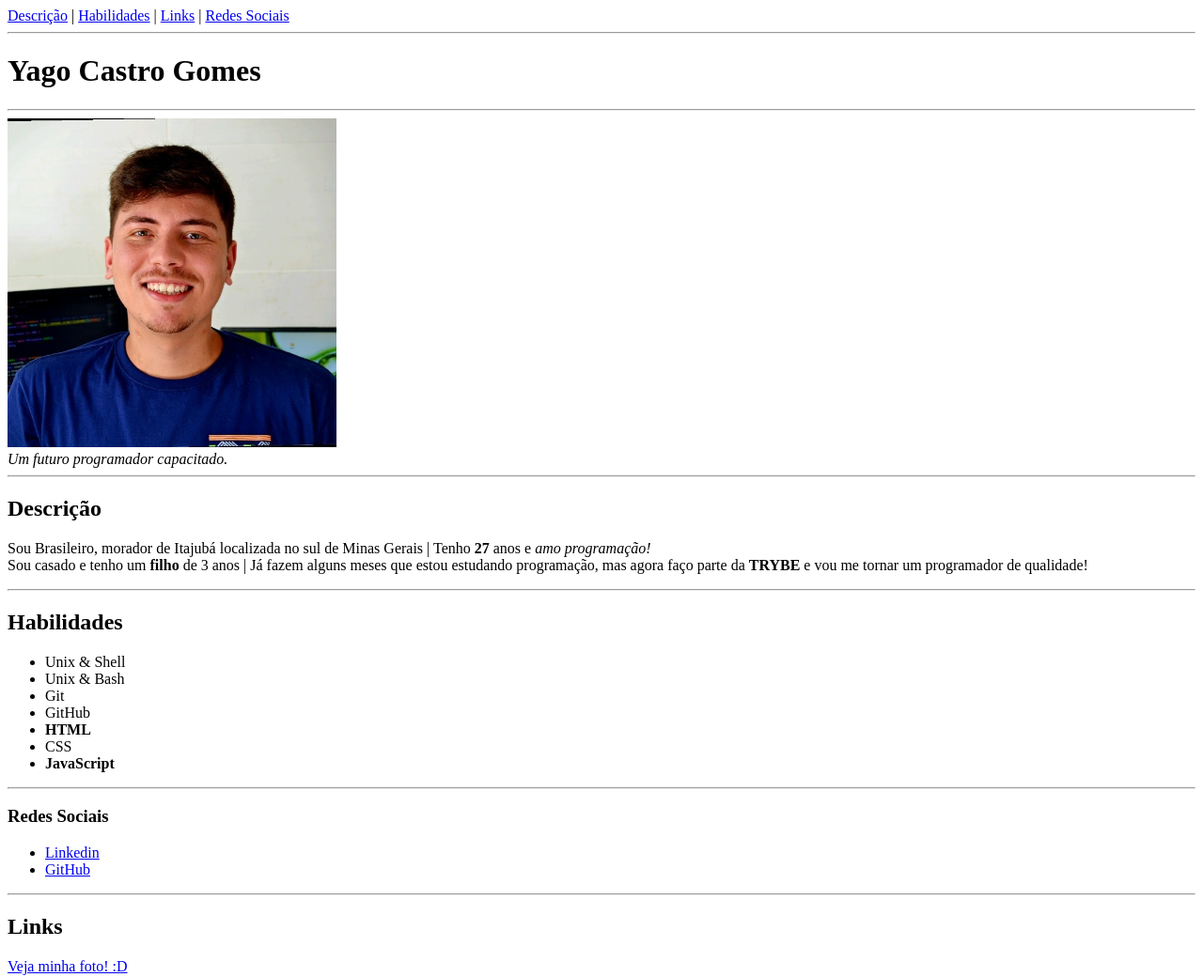
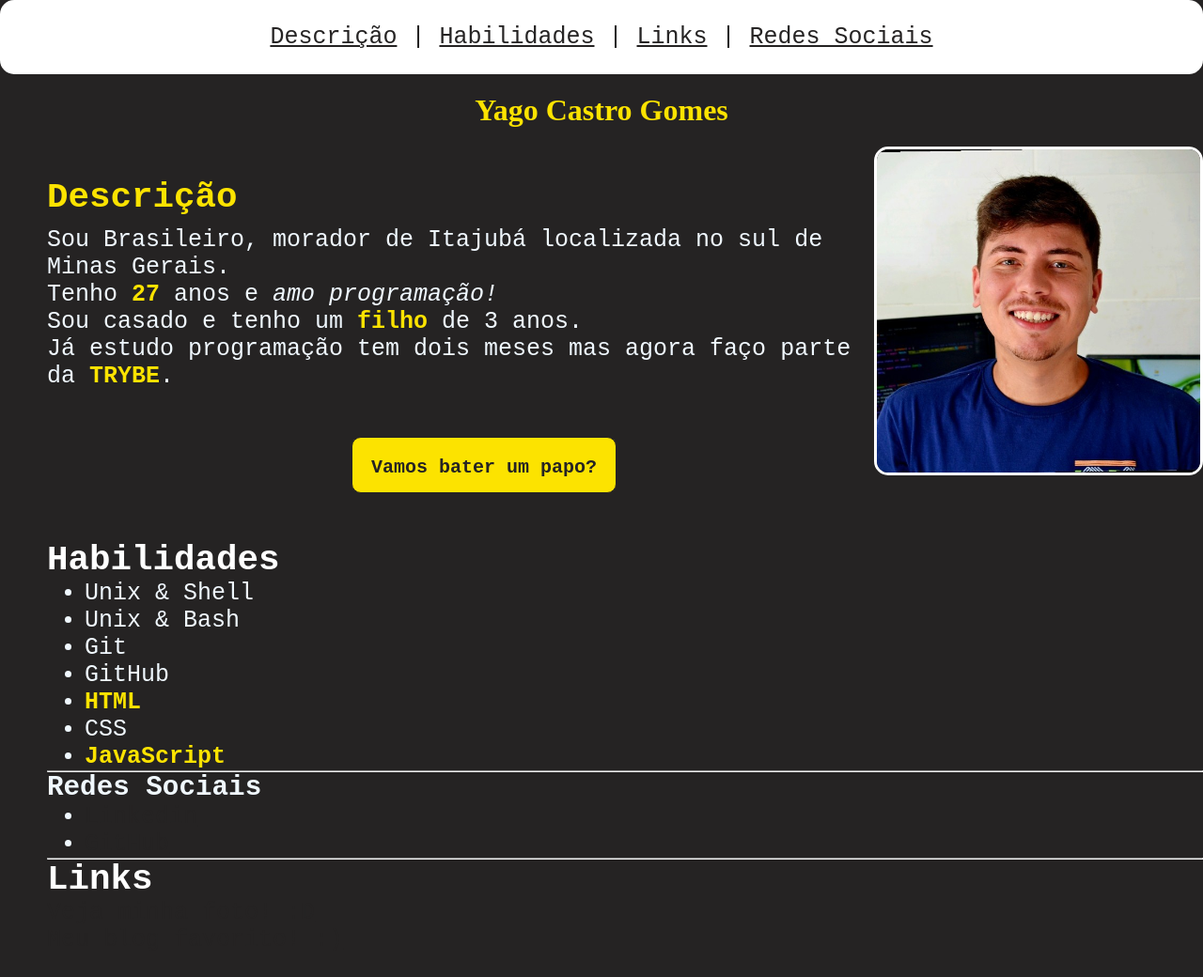
Before and after one commit to yago-castro-gomes/yago-castro-gomes.github.io, a plain HTML site: page index.html in a window 1280 px wide. Shown: the top 1040 px of the page at 94% size. Drawn offline with Linux system fonts and the light colour scheme.

Commit message:
Mudei um pouco meu site

```diff
--- a/index.html
+++ b/index.html
@@ -5,26 +5,39 @@
     <meta charset="UTF-8">
     <meta http-equiv="X-UA-Compatible" content="IE=edge">
     <meta name="viewport" content="width=device-width, initial-scale=1.0">
+    <link rel="stylesheet" href="style.css">
     <title>Portifólio</title>
 </head>
+<div class="header">
     <a href="#descr">Descrição</a> |
     <a href="#habilidades">Habilidades</a> |
     <a href="#links">Links</a> |
     <a href="#redes">Redes Sociais</a>
+</div>
 
-<br>
-<hr>
 <h1>Yago Castro Gomes</h1>
-<hr>
+
+<div class="aling-photo">
 
     <img src="./1659283413272.jpeg" width="350px" id="foto"></br>
-<em>Um futuro programador capacitado.</em>
-<hr>
+
+</div>
+
+<div class="description">
     <h2 id="descr">Descrição</h2>
-Sou Brasileiro, morador de Itajubá localizada no sul de Minas Gerais | Tenho <strong>27</strong> anos e <em>amo
-    programação!</em></br>Sou casado e tenho um <strong>filho</strong> de 3 anos | Já fazem alguns meses que estou
-estudando programação, mas agora faço parte da <strong>TRYBE</strong> e vou me tornar um programador de qualidade!</p>
-<hr>
+    Sou Brasileiro, morador de Itajubá localizada no sul de Minas Gerais. </br> Tenho <strong>27</strong> anos e <em>amo
+        programação!</em></br>Sou casado e tenho um <strong>filho</strong> de 3 anos. </br> Já estudo programação tem
+    dois meses mas agora faço parte da <strong>TRYBE</strong>.
+    <div id="button-papo">
+        <button type="submit">Vamos bater um papo?</button>
+    </div>
+
+
+
+
+
+
+
 
 <h2>Habilidades</h2>
 <ul id="habilidades">
--- /dev/null
+++ b/style.css
@@ -0,0 +1,90 @@
+* {
+    margin: 0;
+    box-sizing: border-box;
+    font-family: 'Courier New', Courier, monospace;
+
+}
+body{
+    background-color: rgb(37, 35, 35);
+}
+
+.header {
+    background-color: rgb(255, 255, 255);
+    border: solid 25px;
+    border-radius: 15px;
+    border-color: rgb(255, 255, 255);
+    text-align: center;
+    font-size: 25px;
+    color: rgb(37, 35, 35);
+
+}
+
+h1 {
+    padding-top: 20px;
+    padding-bottom: 20px;
+    text-align: center;
+    font-family: cascadia code;
+    color: rgb(252, 227, 0);
+
+}
+
+h2 {
+    color: rgb(255, 255, 255);
+}
+
+a{
+    color: rgb(37, 35, 35)
+}
+a:hover{
+    color: rgb(113, 183, 245);
+}
+
+
+
+
+#foto {
+    border: solid rgb(255, 255, 255);
+    border-radius: 15px;
+    float: right;
+
+}
+
+
+.description {
+    color: aliceblue;
+    font-size: 25px;
+    padding-bottom: 8em;
+    padding-top: 15px;
+    padding-left: 2em;
+}
+
+#descr{
+    color: rgb(252, 227, 0);
+    padding-bottom: 10px;
+}
+
+strong {
+    color: rgb(252, 227, 0);
+}
+
+button {
+    border: solid 1px;
+    border-radius: 10px;
+    cursor: pointer;
+    height: 60px;
+    color: rgb(37, 35, 35);
+    background-color: rgb(252, 227, 0);
+    font-weight: bold;
+    padding: 20px;
+    font-size: 20px;
+
+}
+
+button:hover{
+   background-color: rgb(255, 255, 255);
+}
+
+#button-papo {
+    padding: 2em;
+    text-align: center;
+}
```
Lines whose indentation alone changed are shown as unchanged.
